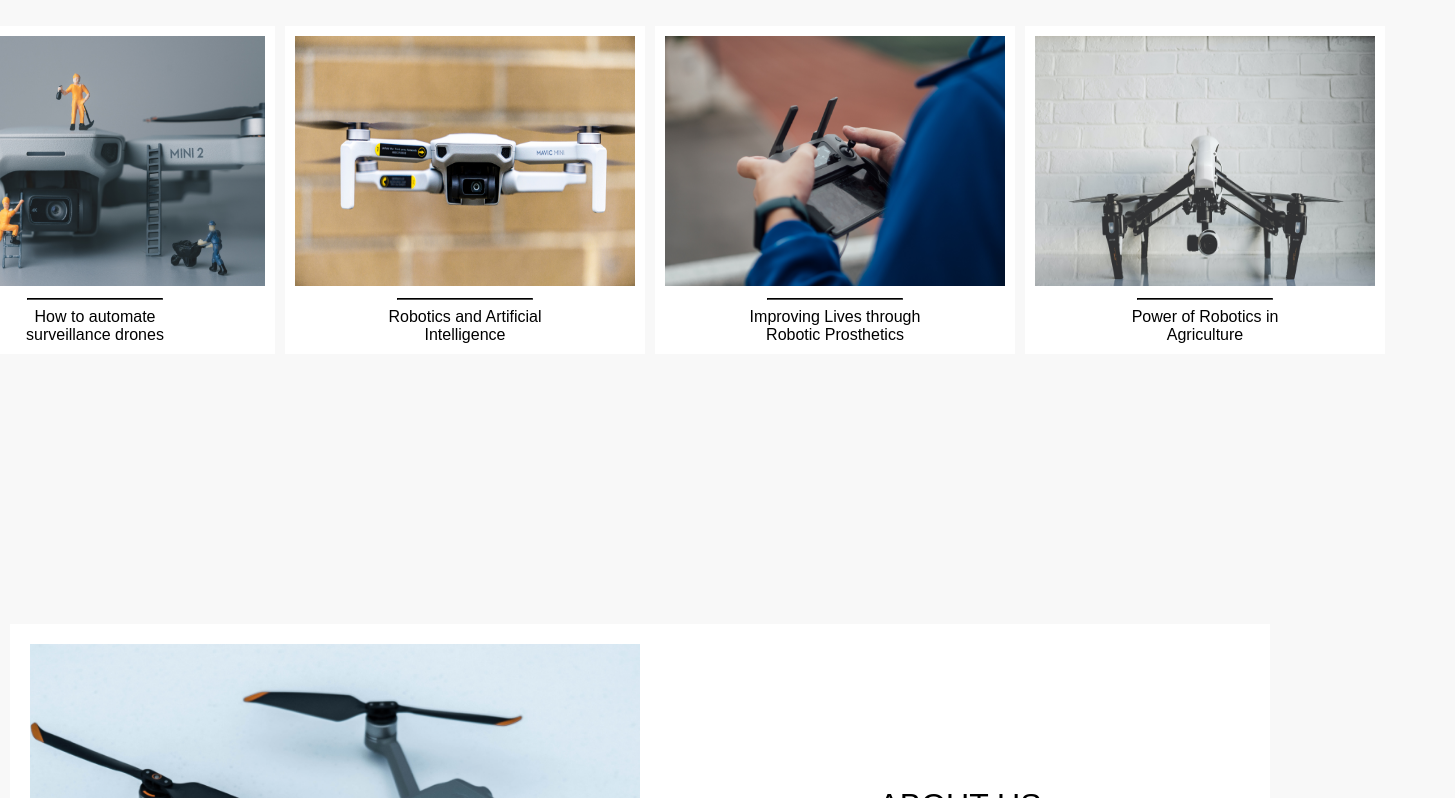
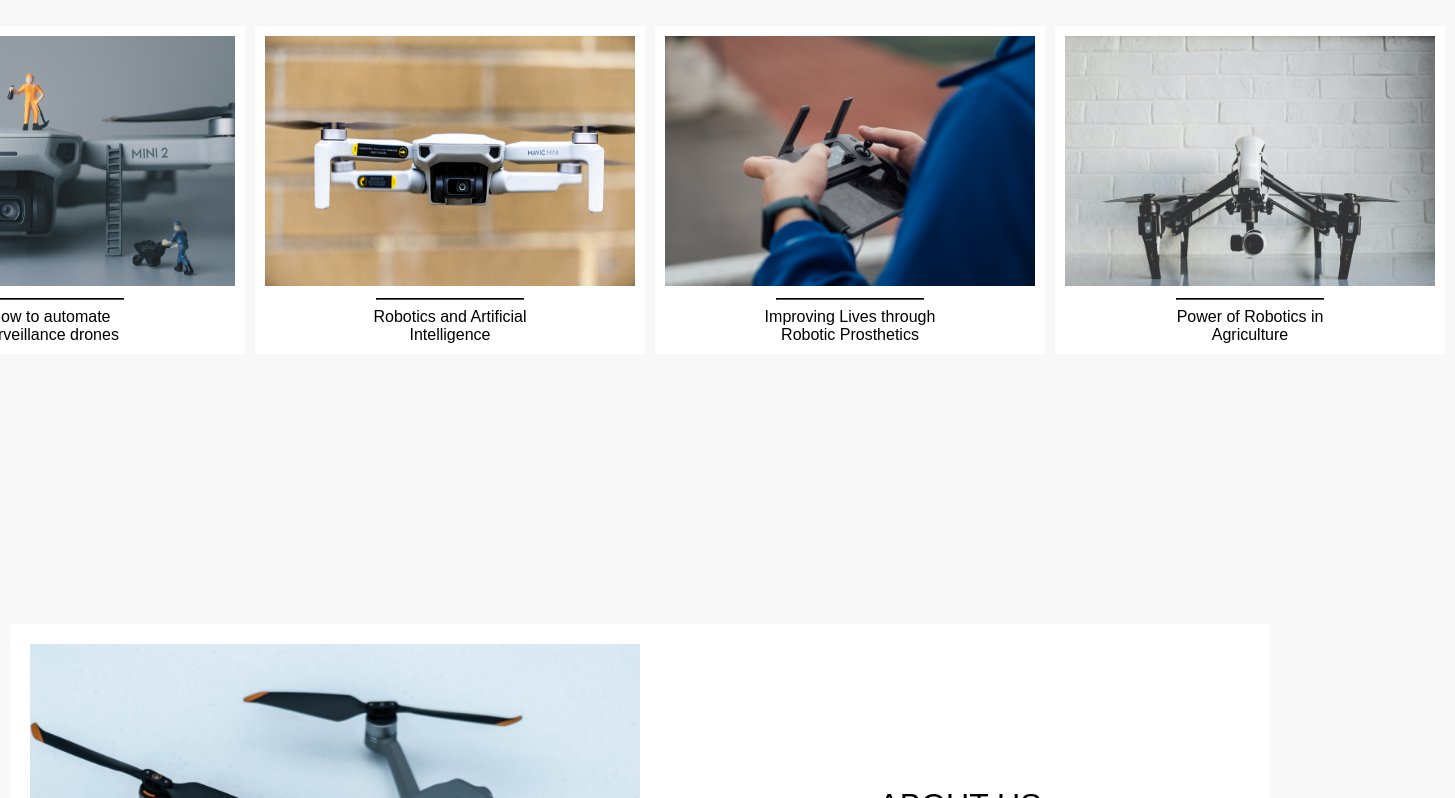
Before and after one commit to ST10107850/dronoticz, a React (Create React App) app: page / in a window 1280 px wide. Shown: the part 901-1699 px from the top of the page, 1455 px wide, since content can reach past the window. Built offline with nearby package versions, Linux system fonts and the light colour scheme.

Commit message:
Last update

```diff
--- a/src/Style/Stylesheet.css
+++ b/src/Style/Stylesheet.css
@@ -147,7 +147,7 @@ header .backdrop{
 }
 
 .article-box {
-    width: 360px;
+    width: 390px;
     padding: 10px;
     text-align: center;
     background-color: white;
```
